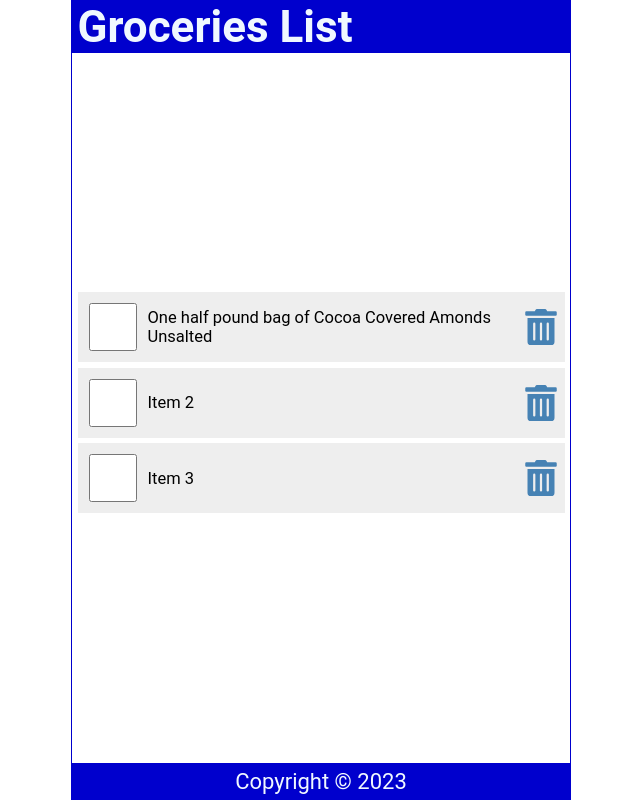
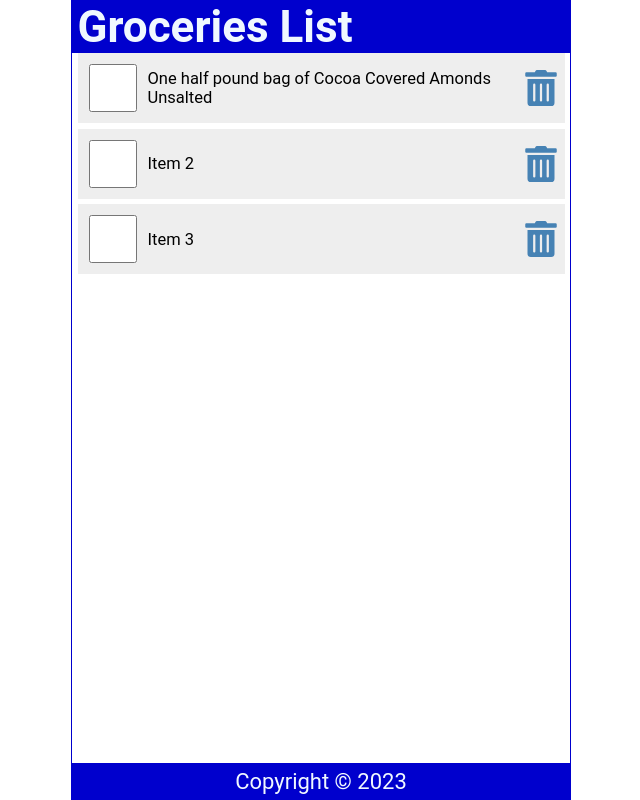
Before and after one commit to buithutruc/ReactTutorial, a React (Create React App) app: page / in a window 1280 px wide. Shown: the whole page, without its empty margins (319-959 px from the left). Built offline with nearby package versions, Linux system fonts and the light colour scheme.

Commit message:
practice props & prop drilling in Header component

```diff
--- a/src/App.js
+++ b/src/App.js
@@ -5,7 +5,7 @@
 function App() {
   return (
     <div className="App">
-      <Header />
+      <Header title="Groceries List" />
       <Content />
       <Footer />
     </div>
--- a/src/Header.js
+++ b/src/Header.js
@@ -1,6 +1,6 @@
 //just type rafce, then enter. Command + Shift + R doesn't work, for some reason
 
-const Header = () => {
+const Header = ({ title }) => {
   //   const headerStyle = {
   //     backgroundColor: "royalblue",
   //     color: "#fff",
@@ -8,9 +8,13 @@
   return (
     // <header style={headerStyle}>
     <header>
-      <h1>Groceries List</h1>
+      <h1>{title}</h1>
     </header>
   );
 };
 
+Header.defaultProps = {
+  title: "Default Title",
+};
+
 export default Header;
--- a/src/index.css
+++ b/src/index.css
@@ -43,7 +43,7 @@
   display: flex;
   flex-direction: column;
   flex-grow: 1;
-  justify-content: center;
+  justify-content: flex-start;
   align-items: center;
   overflow-y: auto;
 }
```
